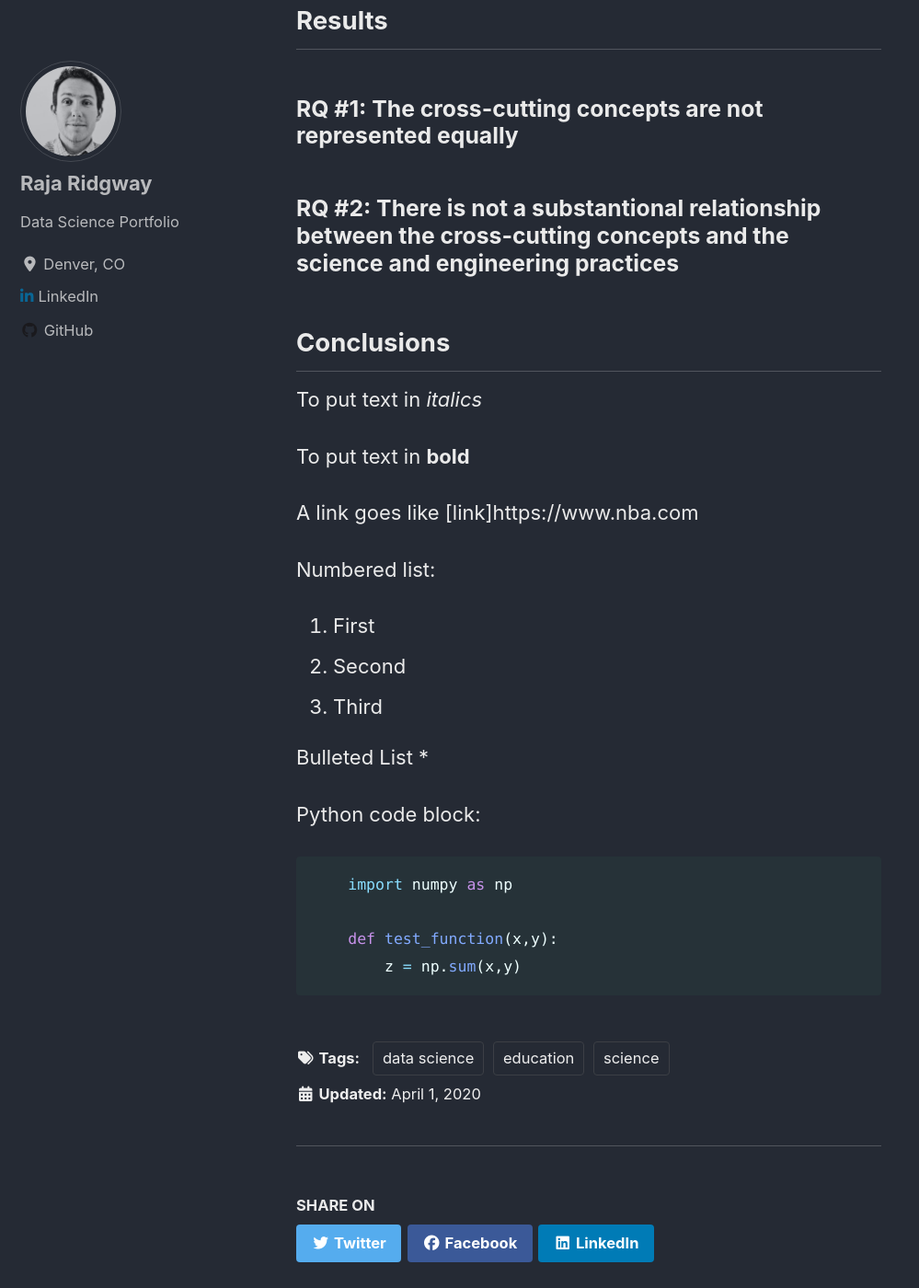
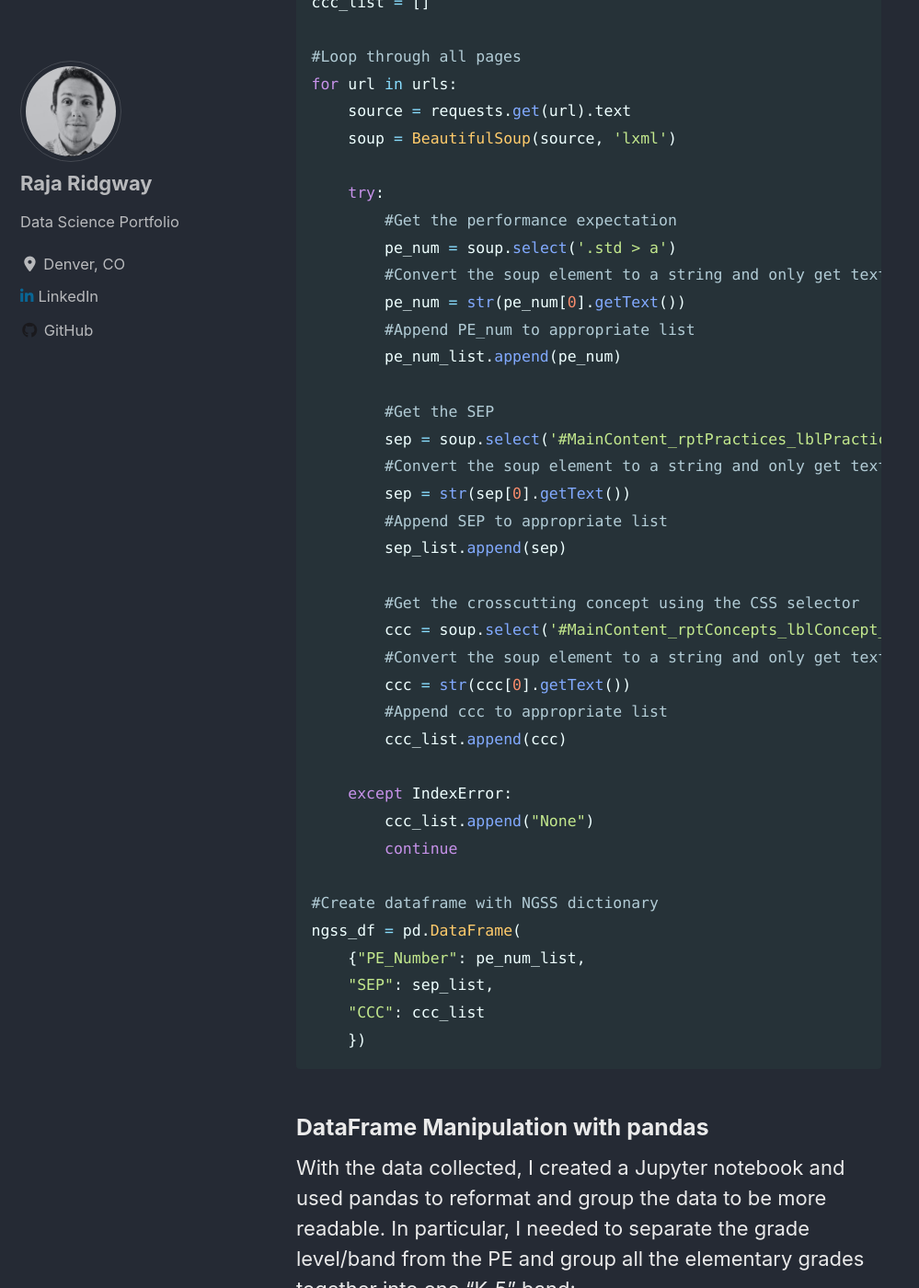
Before and after one commit to rajaridgway/rajaridgway.github.io, a Jekyll site: the page built from _posts/2020-04-01-ngssanalysis.md, in a window 1280 px wide and 1400 px high, scrolled down 3424 px. Shown: the whole window at 92% size, without its empty margins (0-999 px from the left). Built offline with Jekyll 4.4.1, drawn with Linux system fonts in a browser that asks for light colours; cached includes are drawn as plain includes; nearby versions of some CDN libraries; some of the changed text lies outside the part shown.

Commit message:
2nd draft of ngss

````diff
--- a/_posts/2020-04-01-ngssanalysis.md
+++ b/_posts/2020-04-01-ngssanalysis.md
@@ -29,7 +27,7 @@
 ### Gathering Data via Web Scraping
 To create a data set of all the PEs, CCCs, and SEPs, I started with some light investigation of the official NGSS website. I found that you could [search](https://www.nextgenscience.org/search-standards) for the PEs, or download a full [PDF](https://www.nextgenscience.org/sites/default/files/AllDCI.pdf) of the standards. You can also access the individual pages for each PE, if you know the number and the full name. I don't know all 208 PEs, so I looked for another route.
 
-Given my familiarty with science education, I quickly realized that the [National Science Teaching Association](https://www.nsta.org/) might have a better solution. And they do! They have created id numbers for each PE page, which means that I could easily set up a web scraper using BeautifulSoup and a looping URL:
+Given my familiarty with science education, I quickly realized that the [National Science Teaching Association](https://www.nsta.org/) might have a better solution. And they do! They have created id numbers for each PE page, which means that I could easily set up a web scraper using BeautifulSoup and request after using a loop to gather all the appropriate URLs. The resulting data was then saved to a pandas DataFrame:
 
 ```python
 from bs4 import BeautifulSoup
@@ -38,16 +36,137 @@
 
 #Create empty list to gather site links
 urls = []
+
 #Append all links to urls list
 for i in [x for x in range(23,234) if x != 24 and x != 25 and x!=201]:
    urls.append('https://ngss.nsta.org/DisplayStandard.aspx?view=pe&id=' + str(i))
+
+   #Create empty lists
+pe_num_list = []
+sep_list = []
+ccc_list = []
+
+#Loop through all pages
+for url in urls:
+    source = requests.get(url).text
+    soup = BeautifulSoup(source, 'lxml')
+
+    try:
+        #Get the performance expectation
+        pe_num = soup.select('.std > a')
+        #Convert the soup element to a string and only get text
+        pe_num = str(pe_num[0].getText())
+        #Append PE_num to appropriate list
+        pe_num_list.append(pe_num)
+
+        #Get the SEP
+        sep = soup.select('#MainContent_rptPractices_lblPractice_0')
+        #Convert the soup element to a string and only get text
+        sep = str(sep[0].getText())
+        #Append SEP to appropriate list
+        sep_list.append(sep)
+
+        #Get the crosscutting concept using the CSS selector
+        ccc = soup.select('#MainContent_rptConcepts_lblConcept_0')
+        #Convert the soup element to a string and only get text
+        ccc = str(ccc[0].getText())
+        #Append ccc to appropriate list
+        ccc_list.append(ccc)
+
+    except IndexError:
+        ccc_list.append("None")
+        continue
+
+#Create dataframe with NGSS dictionary
+ngss_df = pd.DataFrame(
+    {"PE_Number": pe_num_list,
+    "SEP": sep_list,
+    "CCC": ccc_list
+    })
 ```
 
 ### DataFrame Manipulation with pandas
+With the data collected, I created a Jupyter notebook and used pandas to reformat and group the data to be more readable. In particular, I needed to separate the grade level/band from the PE and group all the elementary grades together into one "K-5" band:
+
+```python
+#Import pandas module
+import pandas as pd
+
+#Import matplotlib
+import matplotlib.pyplot as plt
+
+#Ask user which file they want to access
+filename = 'ngss.csv'
+
+#Create variable using pandas to read the file
+df = pd.read_csv(filename)
+
+# Create a new data frame with split value columns
+new = df["PE_Number"].str.split("-", n=1, expand=True)
+
+# Making a separate grade column from new data frame
+df["Grade"]= new[0]
+
+# Making a separate PE column from new data frame
+df["PE"]= new[1]
+
+# Drop the old PE_Number columns
+df.drop(columns =["PE_Number"], inplace = True)
+
+# Add a column for grade bands
+grade_bands = []
+for grade in df.Grade:
+    if grade == "K" or grade == "1" or grade == "2" or grade == "3" or grade == "4" or grade == "5":
+        grade_bands.append("K-5")
+    else:
+        grade_bands.append(grade)
+
+df["Grade_Bands"] = grade_bands
+
+#Drop the Grade column as the grade bands is only needed
+df.drop(columns =["Grade"], inplace = True)
+```
+
+To compare the three grade bands - elementary, middle, and high school - I needed to select specific rows from the data frame. I could also then filter out the elementary grade band as I am currently more focused on middle and high school.
+
+```python
+#Set index to Grade_bands to utilize .loc
+df = df.set_index("Grade_Bands")
+
+# Determine and plot the frequency of each cross-cutting concept
+ccc_freq = df['CCC'].value_counts(normalize=True) *100
+
+#Determine CCC breakdown in HS
+hs = df.loc["HS"]
+hs_freq = hs['CCC'].value_counts(normalize=True) *100
+
+#Determine CCC breakdown in MS
+ms = df.loc["MS"]
+ms_freq = ms['CCC'].value_counts(normalize=True) *100
+
+#Determine CCC breakdown in MS
+k5 = df.loc["K-5"]
+k5_freq = k5['CCC'].value_counts(normalize=True) *100
+
+#Combine series into one dataframe
+all_ccc = pd.concat([k5_freq, ms_freq, hs_freq, ccc_freq], axis=1)
+all_ccc.columns = ["K-5_CCC", "MS_CCC", "HS_CCC", "All_CCC"]
+
+#Only view secondary CCC
+sec_ccc = all_ccc[["MS_CCC", "HS_CCC"]]
+sec_ccc
+```
+
+I went through a similar process for the SEPs given that the data was already gathered and formatted.
+
+The last step was to ...
 
 ## Results
+### RQ #1: The cross-cutting concepts are **not** represented equally
+The data gathering and analysis demonstrated that certain CCCs are represented far more often in the NGSS performance expectations:
+<img src="{{ site.url }}{{ site.baseurl }}/images/CCCanalysis.png" alt="CCC Analysis">
 
-### RQ #1: The cross-cutting concepts are **not** represented equally
+
 
 ### RQ #2: There is not a substantional relationship between the cross-cutting concepts and the science and engineering practices
 
@@ -58,8 +177,6 @@
 
 To put text in **bold**
 
-A link goes like [link]https://www.nba.com
-
 Numbered list:
 1. First
 2. Second
@@ -68,11 +185,3 @@
 
 Bulleted List
 *
-
-Python code block:
-```python
-    import numpy as np
-
-    def test_function(x,y):
-        z = np.sum(x,y)
-```
````
Also changed, not shown: other parts of _posts/2020-04-01-ngssanalysis.md (+0 -2 lines), images/CCCanalysis.png (added).
